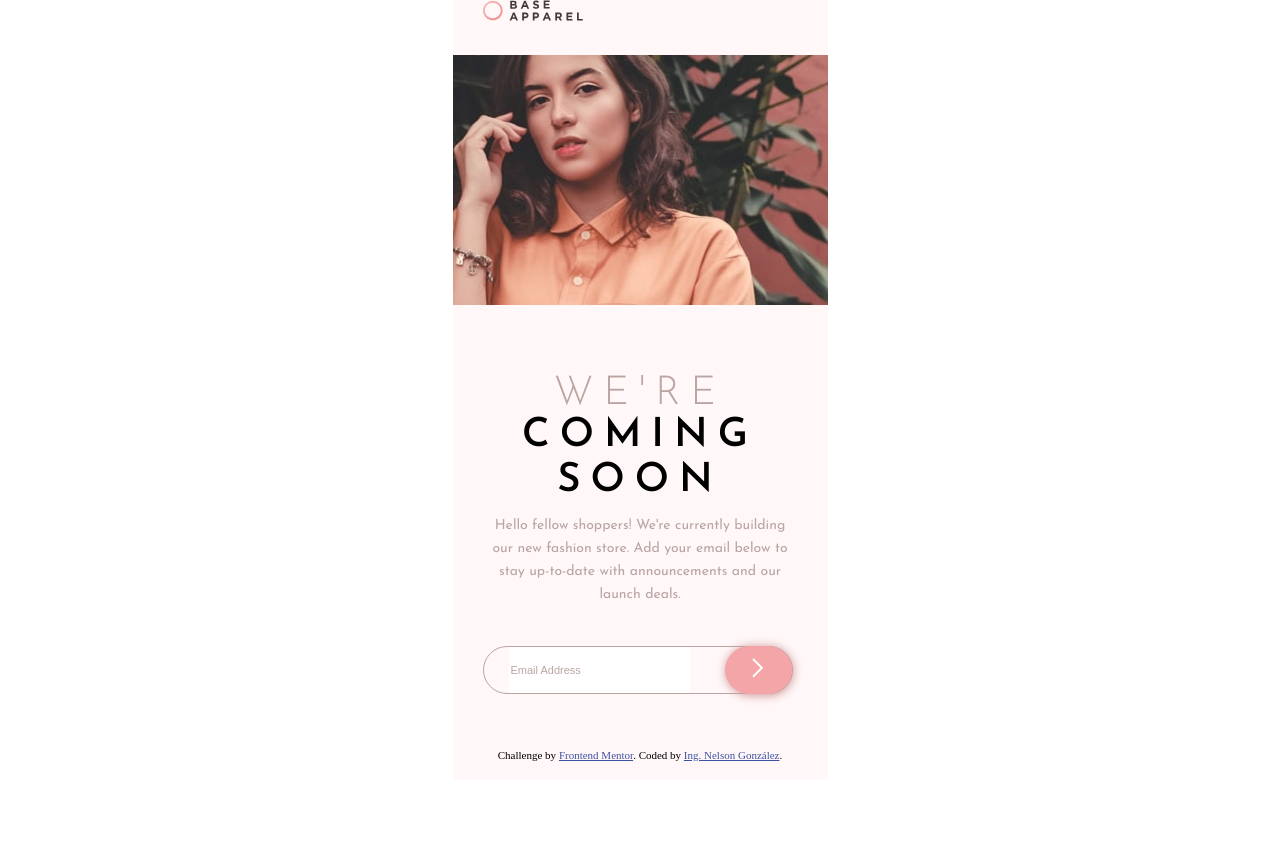
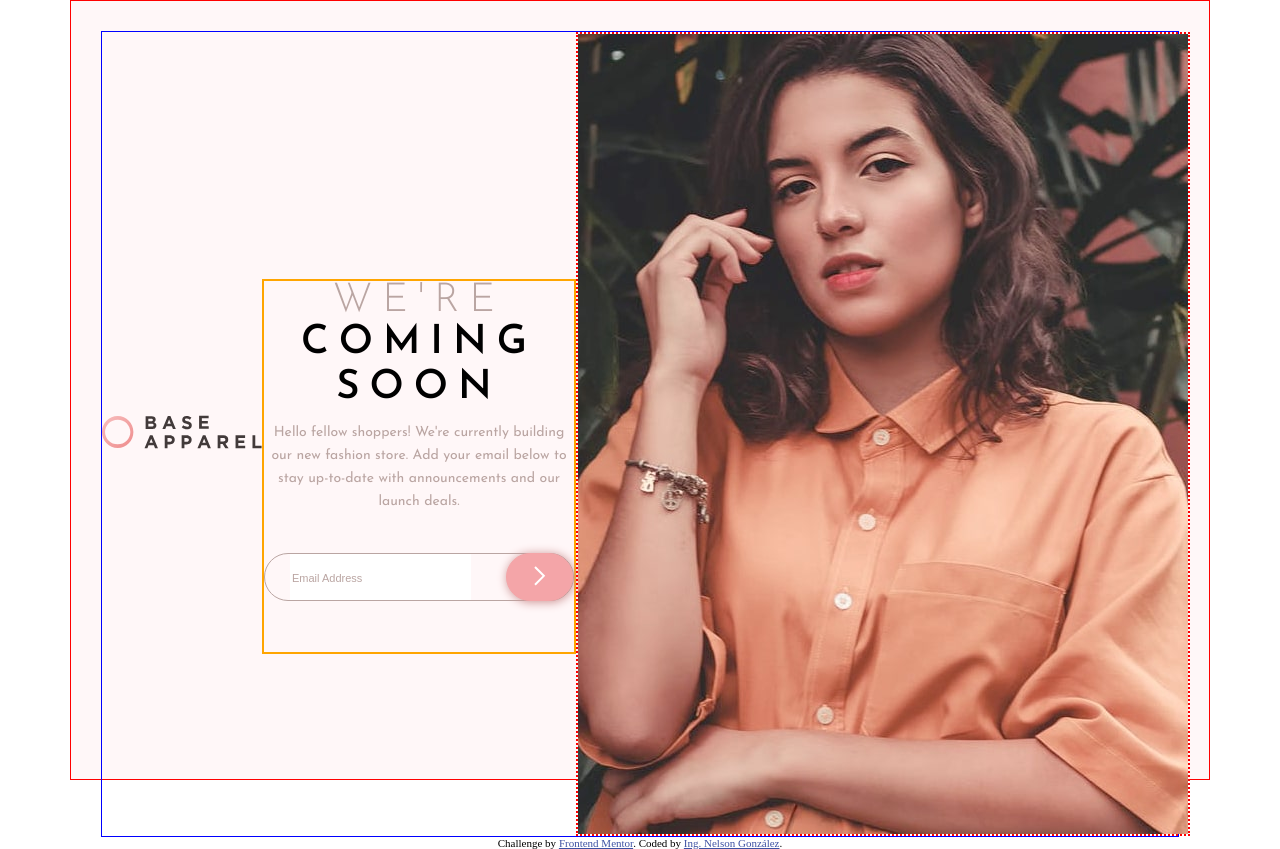
Before and after one commit to nescalan/base-apparel-coming-soon-master, a plain HTML site: page index.html in a window 1280 px wide. Before the commit the page ends 800 px from the top, so only its background shows below. Drawn offline with Linux system fonts and the light colour scheme.

Commit message:
Responsive Desktop

```diff
--- a/css/style.scss
+++ b/css/style.scss
@@ -45,18 +45,29 @@ body {
 .container {
   width: $mobile;
   height: 780px;
-  padding: 0 30px;
+  padding: 30px 30px;
   margin: 0 auto;
   background-color: #fff7f8;
 }
-.logo img {
-  width: 100px;
-  margin-bottom: 30px;
-}
+
 .flex {
   display: flex;
   flex-direction: column;
   align-items: center;
+
+  .logo img {
+    width: 100px;
+    margin-bottom: 30px;
+  }
+
+  & .banner-1 {
+    width: $mobile;
+    margin-bottom: 30px;
+  }
+
+  & .banner-2 {
+    display: none;
+  }
 
   &-seccion {
     height: 375px;
@@ -147,6 +158,39 @@ body {
 
 @media (min-width: 1200px) {
   .container {
+    border: 1px solid red;
+    width: $desktop;
     max-width: 1140px;
   }
+  .flex {
+    border: 1px solid blue;
+    flex-direction: row;
+    .logo {
+      width: 30%;
+      display: inline-block;
+      order: 1;
+    }
+    .logo img {
+      width: 160px;
+      margin: 30px 0 30px 0;
+    }
+
+    &-hero {
+      border: 2px dotted red;
+      order: 3;
+      .banner-1 {
+        display: none;
+      }
+      .banner-2 {
+        display: block;
+        // width: 610px;
+        // height: 100px;
+      }
+    }
+    &-seccion {
+      border: 2px solid orange;
+      width: 60%;
+      order: 2;
+    }
+  }
 }
--- a/index.html
+++ b/index.html
@@ -24,12 +24,21 @@
   </head>
   <body>
     <div class="container">
-      <div class="logo">
-        <img src="images/logo.svg" alt="Base Apparel branded logo" />
-      </div>
       <div class="flex">
+        <div class="logo">
+          <img src="images/logo.svg" alt="Base Apparel branded logo" />
+        </div>
         <div class="flex-hero">
-          <img src="images/hero-mobile.jpg" alt="Base Apparel image hero" />
+          <img
+            class="banner-1"
+            src="images/hero-mobile.jpg"
+            alt="Base Apparel image hero"
+          />
+          <img
+            class="banner-2"
+            src="images/hero-desktop.jpg"
+            alt="Base Apparel image hero"
+          />
         </div>
         <section class="flex-seccion">
           <p>
```
Also changed, not shown: css/style.css, 1 other file.
